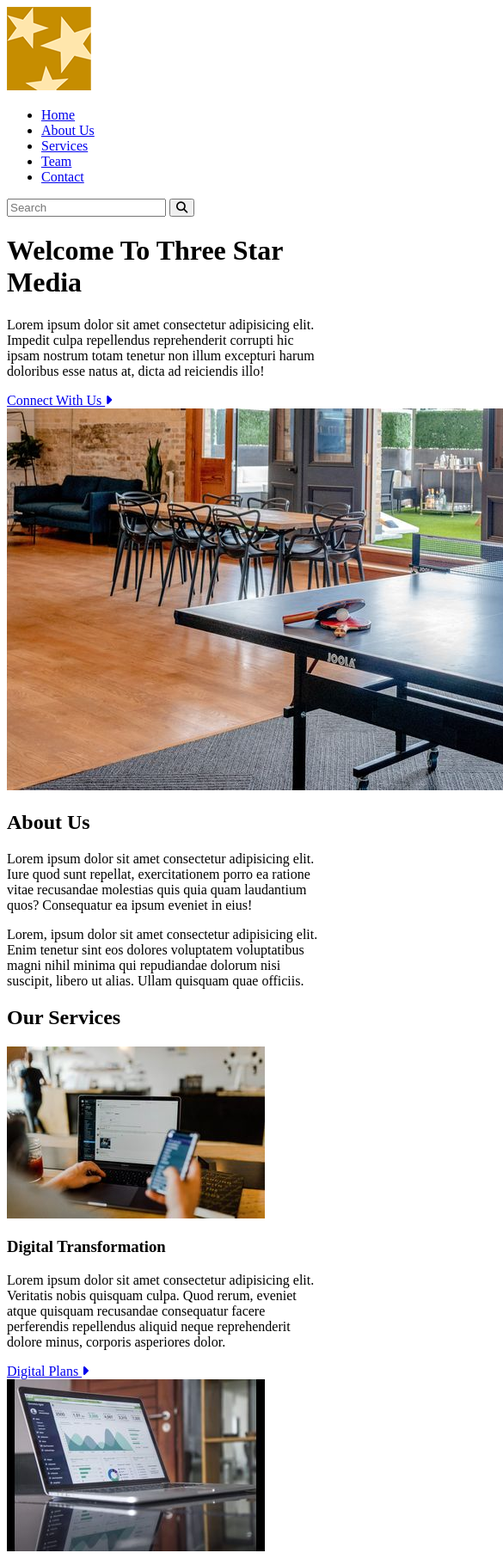
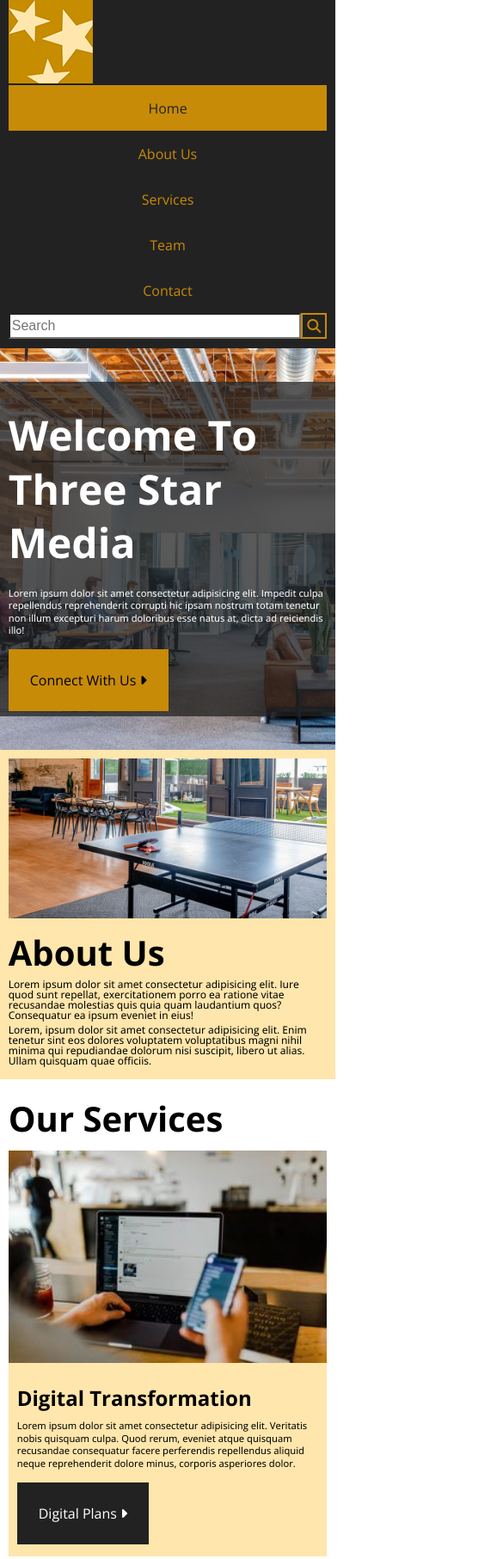
Before and after one commit to rout0052/rout0052.github.io, a plain HTML site: page final-project/index.html in a window 390 px wide. Shown: the top 1813 px of the page at 86% size, 585 px wide, since content can reach past the window. Drawn offline with nearby package versions, Linux system fonts and the light colour scheme.

Commit message:
Mobile CSS Styled

```diff
--- a/final-project/css/main.css
+++ b/final-project/css/main.css
@@ -0,0 +1,362 @@
+/*
+*  CSS RESET
+*/
+/* http://meyerweb.com/eric/tools/css/reset/
+   v2.0 | 20110126
+   License: none (public domain)
+*/
+
+html, body, div, span, applet, object, iframe,
+h1, h2, h3, h4, h5, h6, p, blockquote, pre,
+a, abbr, acronym, address, big, cite, code,
+del, dfn, em, img, ins, kbd, q, s, samp,
+small, strike, strong, sub, sup, tt, var,
+b, u, i, center,
+dl, dt, dd, ol, ul, li,
+fieldset, form, label, legend,
+table, caption, tbody, tfoot, thead, tr, th, td,
+article, aside, canvas, details, embed,
+figure, figcaption, footer, header, hgroup,
+menu, nav, output, ruby, section, summary,
+time, mark, audio, video {
+	margin: 0;
+	padding: 0;
+	border: 0;
+	font-size: 100%;
+	font: inherit;
+	vertical-align: baseline;
+}
+/* HTML5 display-role reset for older browsers */
+article, aside, details, figcaption, figure,
+footer, header, hgroup, menu, nav, section {
+	display: block;
+}
+body {
+	line-height: 1;
+}
+ol, ul {
+	list-style: none;
+}
+blockquote, q {
+	quotes: none;
+}
+blockquote:before, blockquote:after,
+q:before, q:after {
+	content: '';
+	content: none;
+}
+table {
+	border-collapse: collapse;
+	border-spacing: 0;
+}
+
+/*
+*
+*  CUSTOM CSS BEGINS
+*
+*/
+
+/*
+* Dark Yellow: #c78b07
+* Light Yellow: #ffe6ac
+* Grey: #222
+* White: #fff
+*/
+
+/* DEFAULT MOBILE SETTINGS */
+
+/* Sets the default font-family as Open Sans*/
+body {
+    font-family: "Open Sans", sans-serif;
+}
+
+h2 {
+    font-weight:700;
+    font-size:2.5rem;
+    padding-top:5%;
+    padding-bottom:3%;
+}
+
+h3 {
+    font-size:1.5rem;
+    font-weight:700;
+    margin-top:20px;
+    margin-bottom:10px;
+}
+
+h4 {
+    font-weight:700;
+    font-size:0.8rem;
+}
+
+p {
+    font-size:0.7rem;
+    font-weight:450;
+
+}
+
+.wrapper, section#services > h2 {
+    width:95%;
+    margin:auto;
+}
+
+/* Remove link styling */
+a {
+    color:black;
+    text-decoration: none;
+}
+
+
+/* Navigation Settings */
+
+nav {
+    background-color:#222;
+}
+
+/* Nav Logo */
+nav div.wrapper > img {
+    background-color: #c78b07;
+}
+
+/* Nav List Items */
+nav ul {
+    text-align:center;
+    margin-top:none;
+
+}
+
+nav ul > li {
+   /* Add padding*/
+    padding:5%;
+    font-size: 1rem;
+}
+
+
+nav ul > li a {
+    color:#c78b07;
+}
+
+nav ul li.highlight {
+    background-color: #c78b07;
+    color:#222;
+}
+
+li.highlight > a {
+    color:#222;
+}
+
+/* Nav Search Bar */
+nav form {
+    padding-bottom:3%;
+    width:100%;
+    display:inline-flex;
+}
+
+nav form * {
+    border-radius: 0%;
+}
+
+nav form > input {
+    font-size:1rem;
+    width:97.5%;
+}
+
+nav form > button {
+    all:unset;
+    color:#c78b07;
+    padding:5px;
+    border: 2px solid #c78b07;
+
+}
+
+
+/* Welcome Splash Section */
+
+header div.banner {
+    background-image:url("../images/main-banner.jpg");
+    background-size:cover;
+    padding-top:10%;
+    padding-bottom:10%;
+}
+
+div.transparent {
+    background-color: rgba(34, 34, 34, 0.75);
+    color:white;
+    padding-top:8%;
+    padding-bottom:8%;
+    line-height:1.3;
+
+}
+
+header div.transparent h1{
+    font-weight:700;
+    font-size:3rem;
+    margin-bottom:20px;
+}
+
+header div.transparent p {
+    font-size:0.7rem;
+    font-weight:450;
+    margin-bottom:2.5rem;
+}
+
+header div.transparent a.button {
+    padding:25px;
+    background-color:#c78b07;
+}
+
+/* About Us Section */
+section#about {
+    padding-top:10px;
+    padding-bottom:10px;
+    background-color:#ffe6ac;
+}
+
+section#about img {
+    width:100%;
+}
+
+section#about p {
+    padding-bottom:5px;
+    font-size:0.75rem;
+}
+
+
+/* Our Services Section */
+section#services * {
+    line-height:1.3;
+
+}
+
+section#services > .serve-boxes > div {
+    background-color:#ffe6ac;
+    padding-bottom:2.5rem;
+    margin-bottom:0.5rem;
+}
+
+section#services div.serve-boxes img {
+    width:100%;
+}
+section#services p {
+    margin-bottom:2.5rem;
+}
+section#services p, section#services h3, section#services a.button {
+    padding-left:10px;
+}
+
+section#services a.button {
+    padding:25px;
+    background-color:#222;
+    color:white;
+    margin:10px;
+}
+
+/* Our Vision Section */
+
+section#services .banner {
+    color:white;
+    background-image:url(../images/vision.jpg);
+    background-size:cover;
+    color:white;
+    padding-top:5%;
+    padding-bottom:8%;
+    margin-bottom:2.5rem;
+}
+
+
+section#services div.banner a.button {
+    background-color:rgba(34, 34, 34, 0.5);
+    border:1px solid #c78b07;
+}
+
+/* Our Team Section */
+section#team div.grid-team {
+    display:grid;
+}
+
+section#team img {
+    width:100%;
+}
+
+section#team div.grid-item {
+    background-color:#ffe6ac;
+    margin-bottom:0.5rem;
+}
+
+section#team div.grid-item * {
+    margin-left:10px;
+    margin-right:10px;
+}
+
+section#team div.grid-item p {
+    padding-bottom:20px;
+}
+
+section#team hr {
+    color:#c78b07;
+    margin-top:0.2rem;
+}
+
+/* Contact Us Section */
+section#contact div.message h3 {
+    margin-top:10px;
+}
+
+section#contact div.message fieldset * {
+    display:block;
+    font-size:0.7rem;
+    font-weight:450;
+    margin-bottom:0.5rem;
+}
+
+section#contact div.message input {
+    width:97.5%;
+}
+
+section#contact div.message textarea {
+    width:97.5%;
+    resize:none;
+}
+
+section#contact div.message button {
+    font-size:1rem;
+    font-weight:500;
+    color:#c78b07;
+    background-color:#222;
+    border:none;
+    padding:1%;
+}
+
+/* Hours Of Operation Section */
+section#contact div.operation table {
+    width:100%;
+    font-size:0.75rem;
+}
+
+section#contact div.operation th, section#contact div.operation thead {
+    background-color: #ffe6ac;
+}
+
+section#contact div.operation th, section#contact div.operation td {
+    border: 2px solid #222;
+    padding:10px;
+}
+
+/* Footer */
+footer {
+    background-color: #222;
+    padding-top:20px;
+}
+
+footer p {
+    padding-bottom:15px;
+}
+
+footer a {
+    text-decoration-line: underline;
+}
+footer p, footer a {
+    color:#c78b07;
+    width:95%;
+    margin:auto;
+}
```
Also changed, not shown: final-project/index.html (+8 -4 lines).
